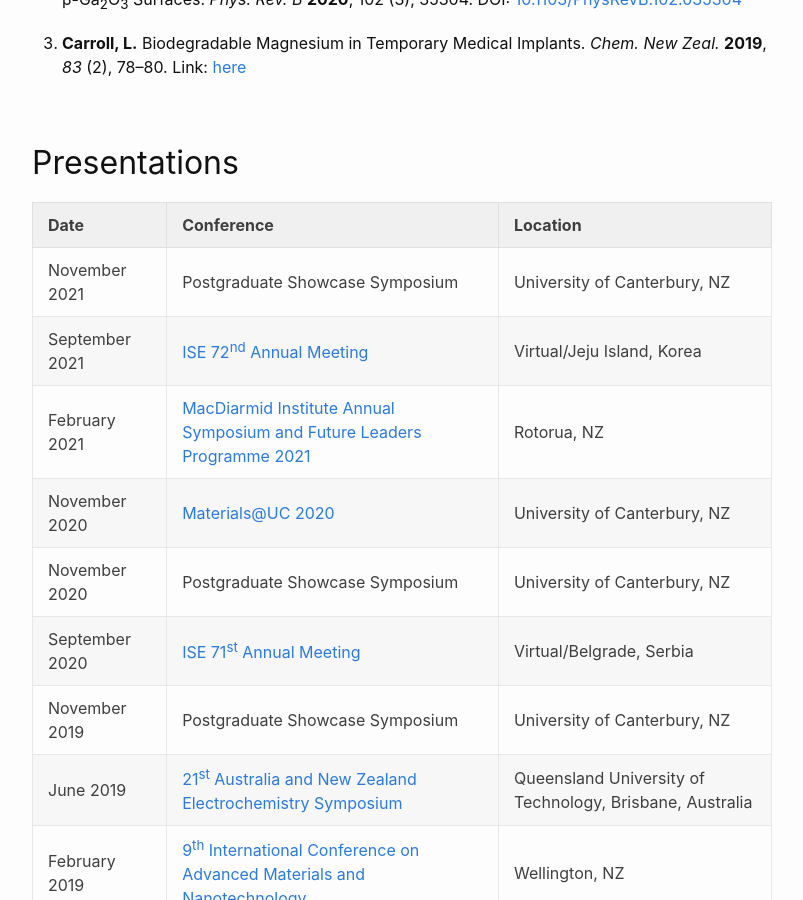
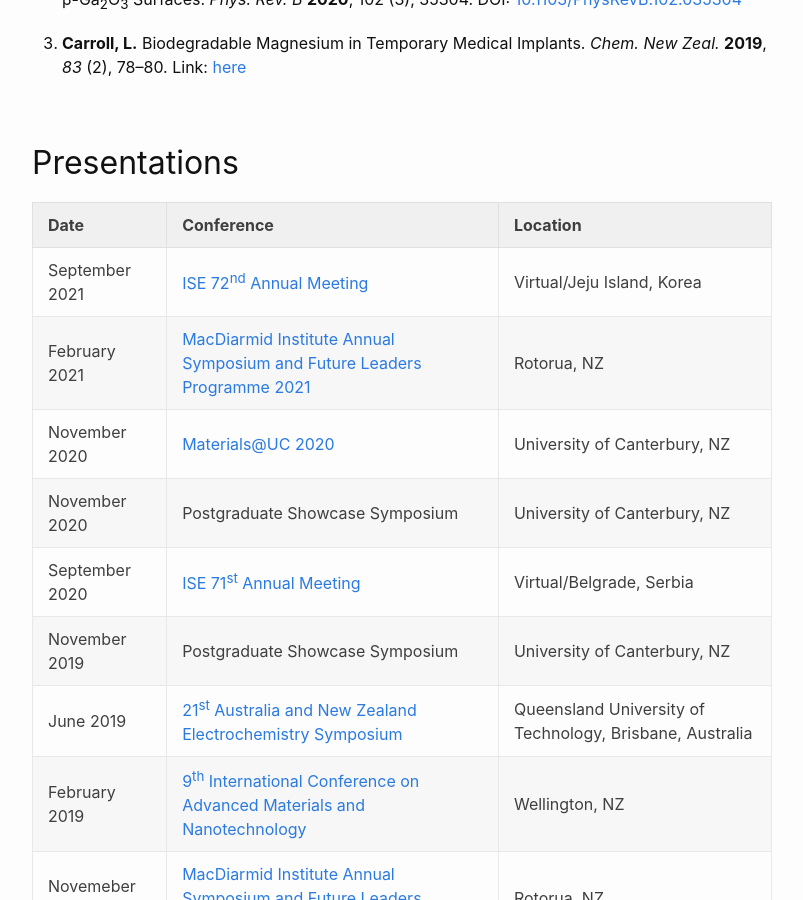
Before and after one commit to LRCarroll/LRCarroll, a Jekyll site: the page built from curricilum.md, in a window 1280 px wide and 900 px high, scrolled down 2305 px. Shown: the whole window, without its empty margins (238-1041 px from the left). Built offline with Jekyll 4.4.1, drawn with Linux system fonts in a browser that asks for light colours.

Commit message:
Remove presentation

```diff
--- a/curricilum.md
+++ b/curricilum.md
@@ -75,7 +75,6 @@ GPA: 8.51 (out of 9)
 
 | Date | Conference | Location |
 | ---  | ---        | ---      |
-| November 2021 | Postgraduate Showcase Symposium | University of Canterbury, NZ|
 | September 2021     | <a href="https://annual72.ise-online.org/">ISE 72<sup>nd</sup> Annual Meeting </a>   | Virtual/Jeju Island, Korea          |
 | February 2021 | <a href="https://www.macdiarmid.ac.nz/news-and-events/events/macdiarmid-institute-annual-symposium-and-future-leaders-programme-2021/">MacDiarmid Institute Annual Symposium and Future Leaders Programme 2021</a>  | Rotorua, NZ |
 | November 2020 | <a href="https://sites.google.com/view/materialsuc-2020/home">Materials@UC 2020</a>            | University of Canterbury, NZ|
```
